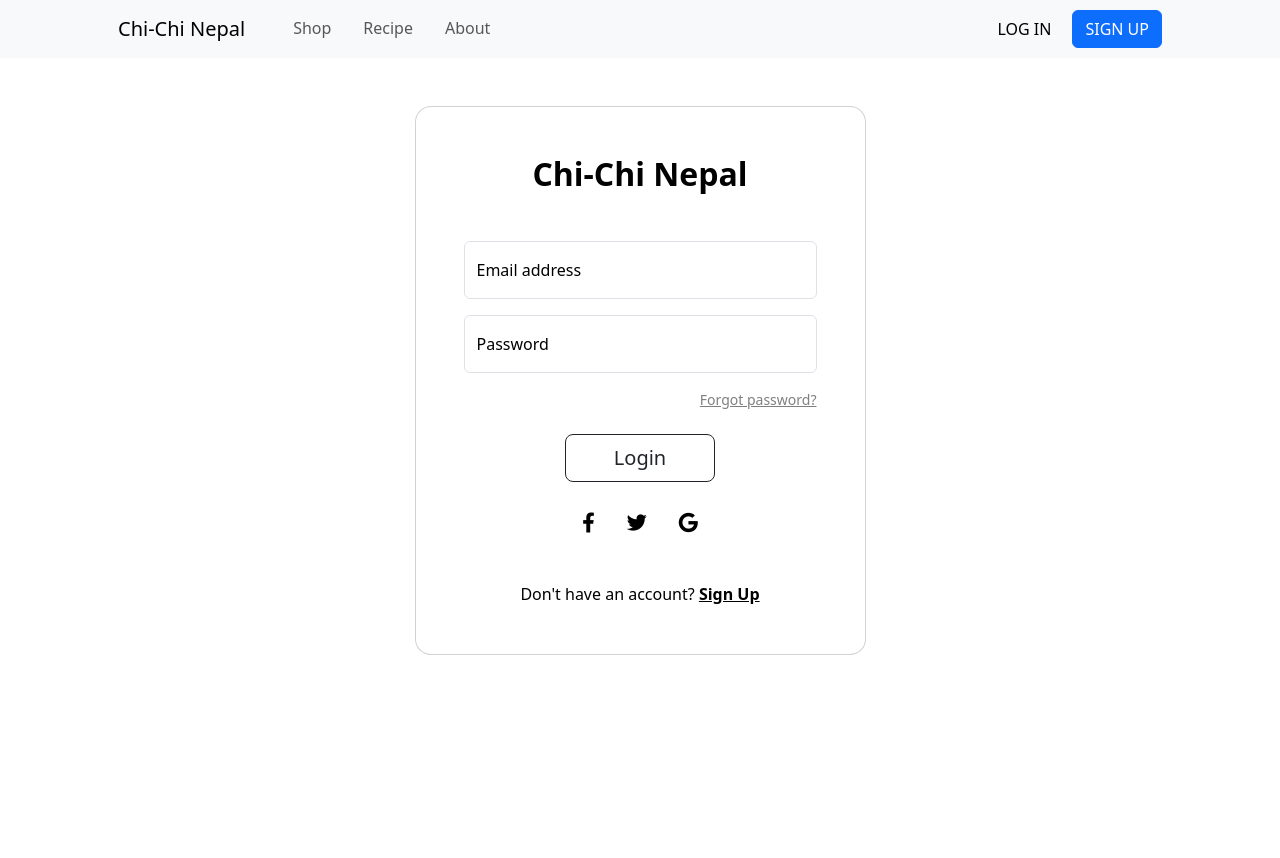
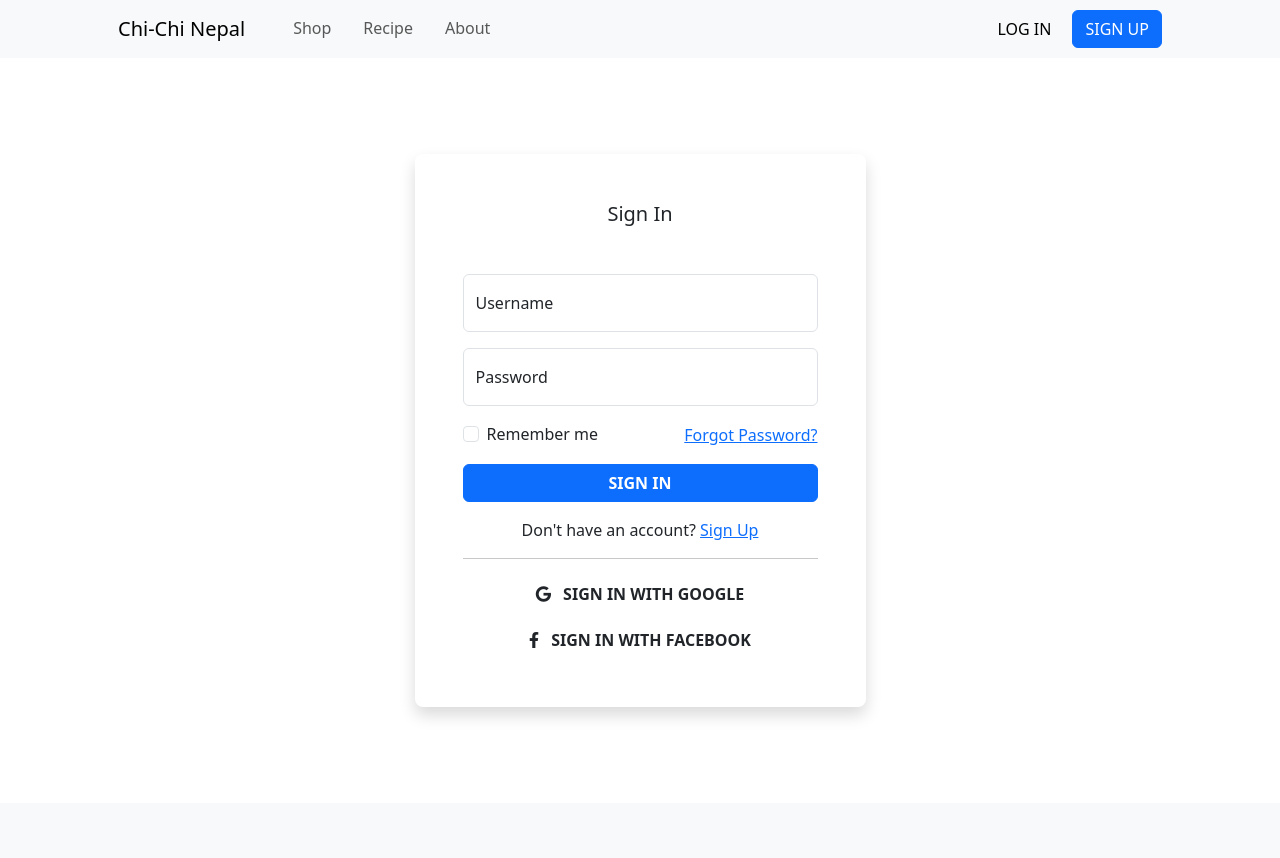
Before and after one commit to Alash-Shrestha/online-meat-shop, a Django app: page /users/ in a window 1280 px wide. After the commit the page ends 716 px from the top, so only its background shows below. Run offline with Django 5.2, Linux system fonts and the light colour scheme; parts of the project's set-up code (start-up, migrations or seed data) failed here and were passed over.

Commit message:
Added additional fields

```diff
--- a/templates/users/login.html
+++ b/templates/users/login.html
@@ -1,54 +1,84 @@
 {% extends 'base.html' %}
-
-{% block  head %}
+{% load static %}
+{% block head %}
 <title>Login</title>
+<link rel="stylesheet" href="{% static 'css/users/login.css' %}">
 {% endblock head %}
-
+{% block navbar %}
+{% include 'navbar.html' %}
+{% endblock navbar %}
 {% block body %}
-{% include 'navbar.html' %}
-
-<form method="post">
+<div class="container">
+    <div class="row">
+        <div class="col-sm-9 col-md-7 col-lg-5 mx-auto my-5">
+            <div class="card border-0 shadow rounded-3 my-5">
+                <div class="card-body p-4 p-sm-5">
+                <h5 class="card-title text-center mb-5 fw-light fs-5">Sign In</h5>
+                <form method="POST">
                 {% csrf_token %}
-<section class="vh-100 gradient-custom">
-    <div class="container py-5 h-75">
-        <div class="row d-flex justify-content-center align-items-center h-100">
-            <div class="col-12 col-md-8 col-lg-6 col-xl-5">
-                <div class="card text-black" style="border-radius: 1rem;">
-                    <div class="card-body p-5 text-center">
-                        <div class="pb-5">
-                            <h2 class="fw-bold mb-5">Chi-Chi Nepal</h2>
                     <div class="form-floating mb-3">
-                                <input name="email" type="email" class="form-control" id="floatingInput"
-                                    placeholder="name@example.com">
-                                <label for="floatingInput">Email address</label>
+                    <input
+                        name="username"
+                        type="text"
+                        class="form-control"
+                        id="floatingInput"
+                        placeholder="username"
+                    />
+                    <label for="floatingInput">Username</label>
                     </div>
                     <div class="form-floating mb-3">
-                                <input name="password" type="password" class="form-control" id="floatingPassword"
-                                    placeholder="Password">
+                    <input
+                        name="password"
+                        type="password"
+                        class="form-control"
+                        id="floatingPassword"
+                        placeholder="Password"
+                    />
                     <label for="floatingPassword">Password</label>
                     </div>
-                            <p class="small mb-3 pb-lg-2 d-flex justify-content-end"><a class="text-black-50"
-                                    href="#!">Forgot password?</a>
-                            </p>
-                            <button class="btn btn-outline-dark btn-lg px-5" type="submit">Login</button>
-                            <div class="d-flex justify-content-center text-center mt-4 pt-1">
-                                <a href="#!" class="text-black"><i class="fab fa-facebook-f fa-lg"></i></a>
-                                <a href="#!" class="text-black">
-                                <i class="fab fa-twitter fa-lg mx-4 px-2"></i>
-                                </a>
-                                <a href="#!" class="text-black"><i class="fab fa-google fa-lg"></i></a>
+                    <div class="d-flex justify-content-between align-items-center mb-3">
+                        <div class="form-check">
+                            <input class="form-check-input" type="checkbox" value="" id="rememberMe">
+                            <label class="form-check-label" for="rememberMe">
+                                Remember me
+                            </label>
+                        </div>
+                        <div class="text-end">
+                            <a href="">Forgot Password?</a>
                         </div>
                     </div>
-                        <div>
-                            <p class="mb-0">Don't have an account? <a href="#!" class="text-black fw-bold">
-                                Sign Up</a>
-                            </p>
+                    <div class="d-grid mb-3">
+                    <button
+                        class="btn btn-primary btn-login text-uppercase fw-bold"
+                        type="submit"
+                    >
+                        Sign in
+                    </button>
+                    </div>
+                    <div class="text-center">
+                        <span>Don't have an account?</span>
+                        <a href="">Sign Up</a>
+                    </div>
+                    <hr class="my-3"/>
+                    <div class="d-grid mb-2">
+                    <button
+                    class="btn btn-google btn-login text-uppercase fw-bold"
+                    type="submit">
+                        <i class="fab fa-google me-2"></i> Sign in with Google
+                    </button>
+                    </div>
+                    <div class="d-grid">
+                    <button
+                        class="btn btn-facebook btn-login text-uppercase fw-bold"
+                        type="submit"
+                    >
+                        <i class="fab fa-facebook-f me-2"></i> Sign in with Facebook
+                    </button>
+                    </div>
+                </form>
                 </div>
             </div>
         </div>
     </div>
 </div>
-    </div>
-</section>
-</form>
 {% endblock body %}
```
Lines whose indentation alone changed are shown as unchanged.
